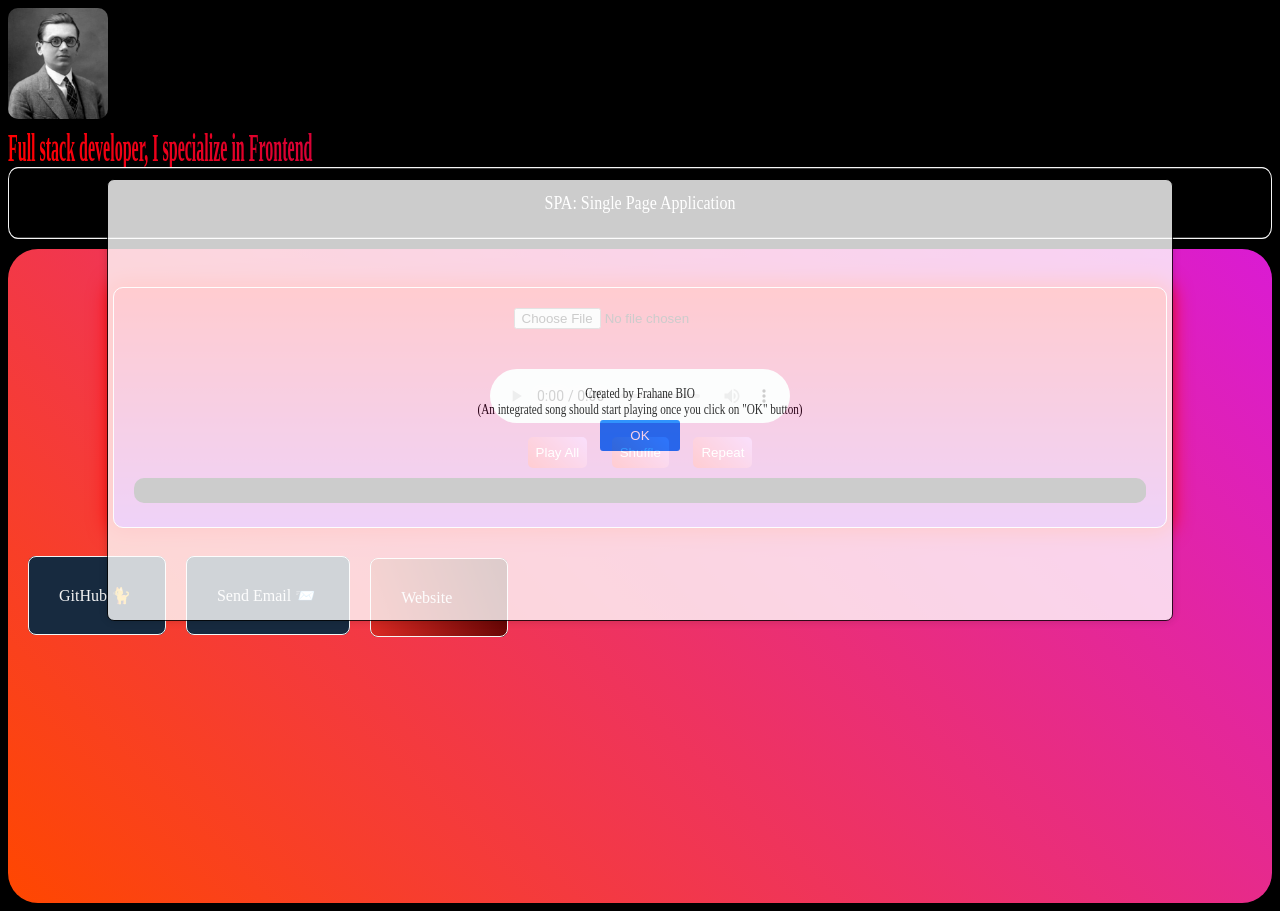
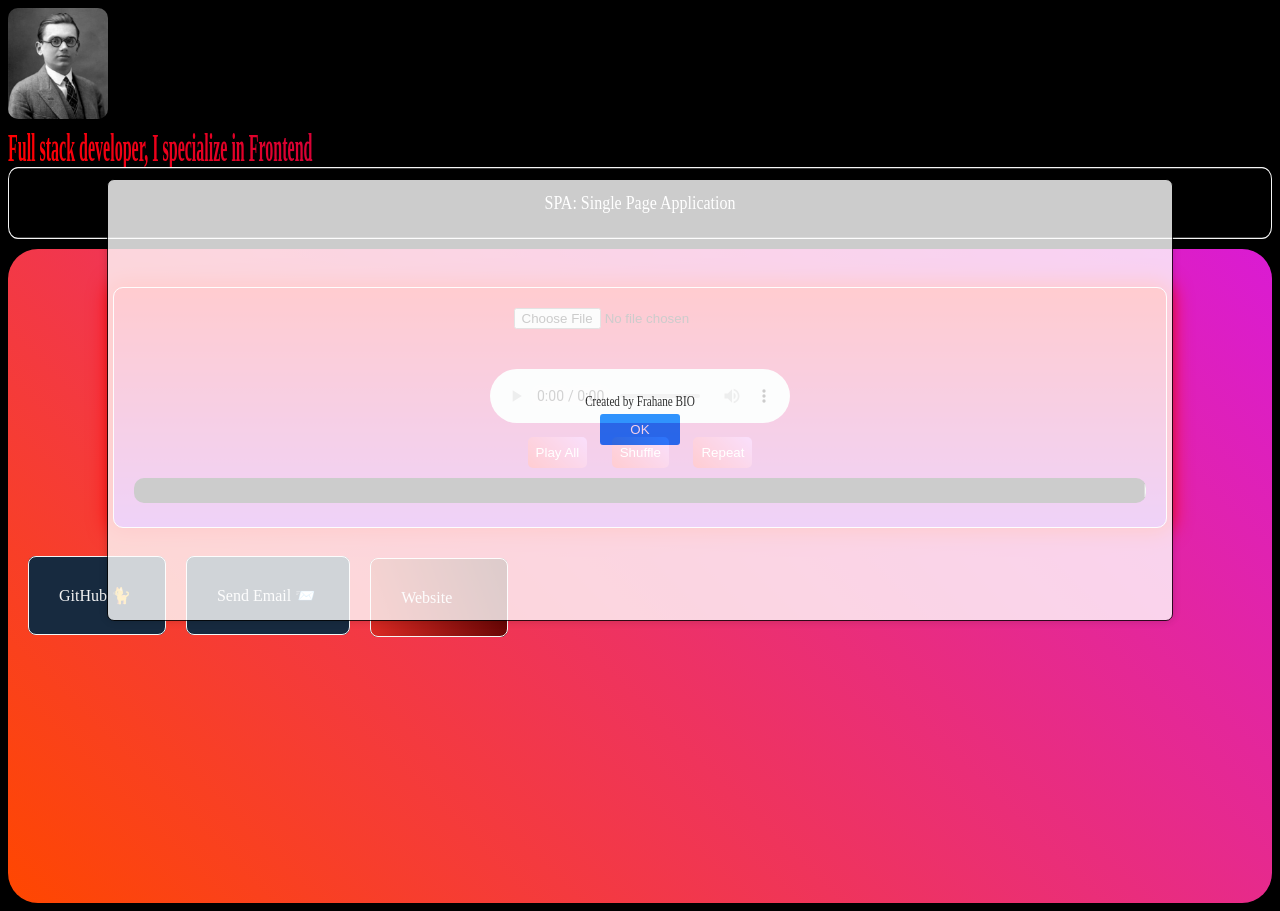
Before and after one commit to Frahane/SPA-Music-player, a plain HTML site: page index.html in a window 1280 px wide. Drawn offline with Linux system fonts and the light colour scheme.

Commit message:
"Updated index.html and styles.css: removed text from message window, added CSS styles for .window-p and #close-message elements."

```diff
--- a/index.html
+++ b/index.html
@@ -62,7 +62,7 @@
 
         <!-- Message window -->
     <div id="message-window">
-        <p class="window-p">Created by Frahane BIO <br> (An integrated song should start playing once you click on "OK" button)</p>
+        <p class="window-p">Created by Frahane BIO</p>
         <button id="close-message">OK</button>
 
 
--- a/styles.css
+++ b/styles.css
@@ -392,6 +392,19 @@ body {
 
 }
 
+.window-p{
+  position: relative;
+  top: 4%;
+  font-size: 0.7em;
+  color: black;
+  font-weight: 1px;
+  transform: scale(1, 1.3);
+}
+#close-message {
+  position: relative;
+  top: 5.8%;
+}
+
 /*#message-window {
 
 background: -webkit-linear-gradient(135deg, #d40002, #0500ff);
```
